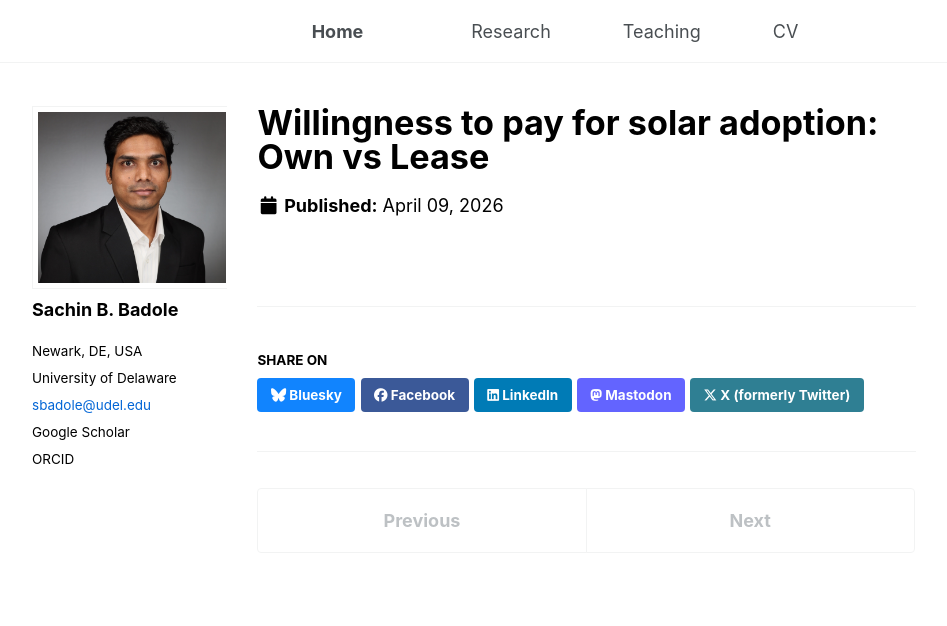
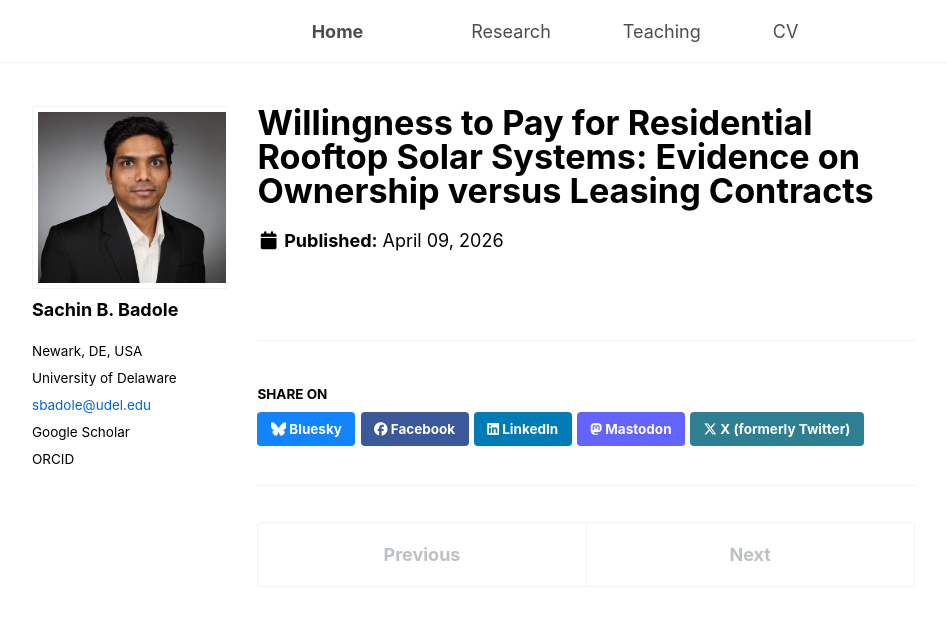
Before and after one commit to sachin-b-badole/sachin-b-badole.github.io, a Jekyll site: the page built from _publications/2026-solar-own-lease.md, in a window 1280 px wide. Shown: the top 626 px of the page, without its empty margins (76-1023 px from the left). Built offline with Jekyll 4.4.1, drawn with Linux system fonts in a browser that asks for light colours.

Commit message:
Update 2026-solar-own-lease.md

```diff
--- a/_publications/2026-solar-own-lease.md
+++ b/_publications/2026-solar-own-lease.md
@@ -1,5 +1,5 @@
 ---
-title: "Willingness to pay for solar adoption: Own vs Lease"
+title: "Willingness to Pay for Residential Rooftop Solar Systems: Evidence on Ownership versus Leasing Contracts"
 authors:
   - "Sachin B. Badole"
   - "[Martin D. Heintzelman](https://www.udel.edu/academics/colleges/canr/departments/applied-economics-and-statistics/faculty-staff/martin-heintzelman/){:target=\"_blank\"}"
```
